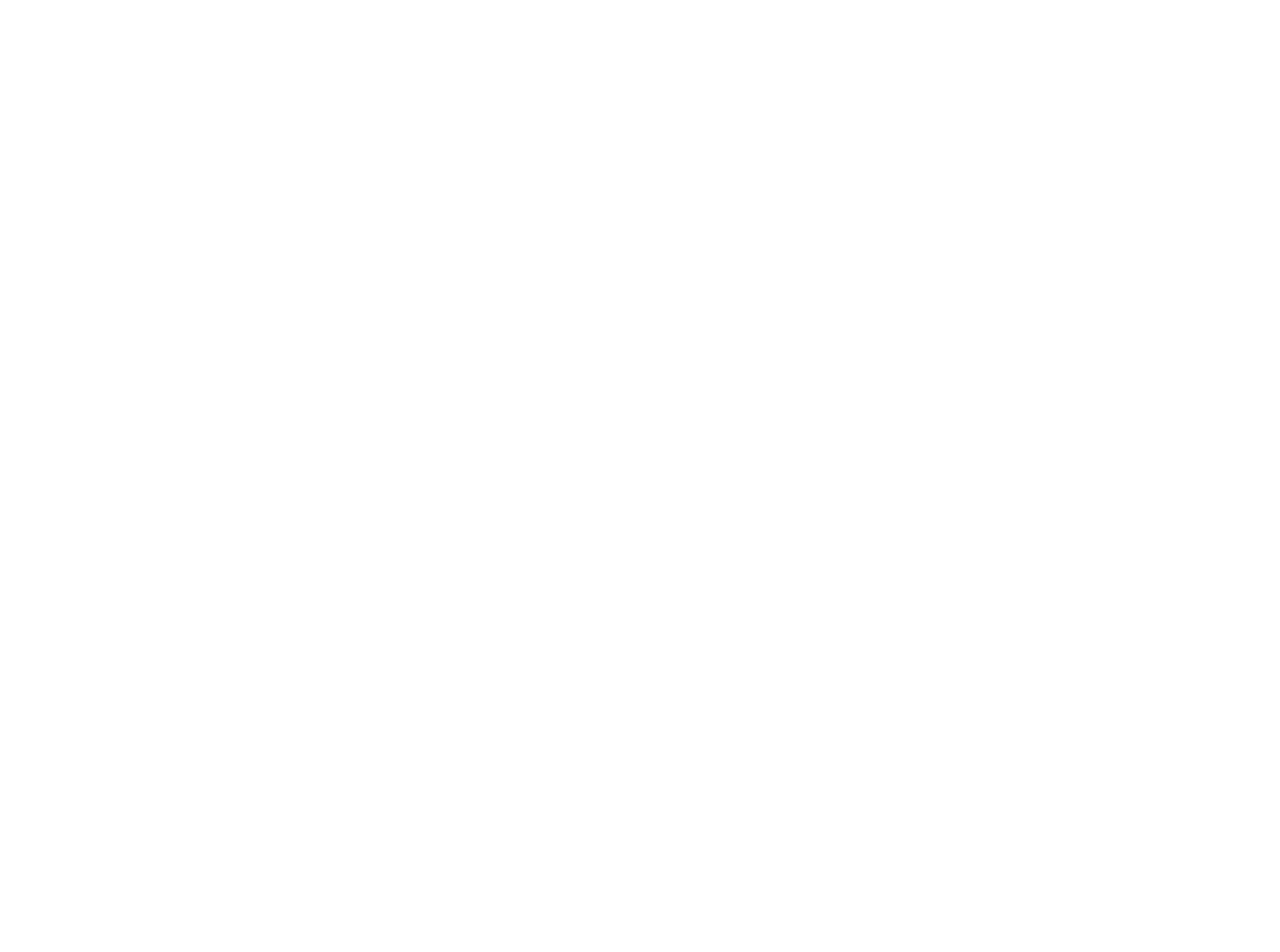
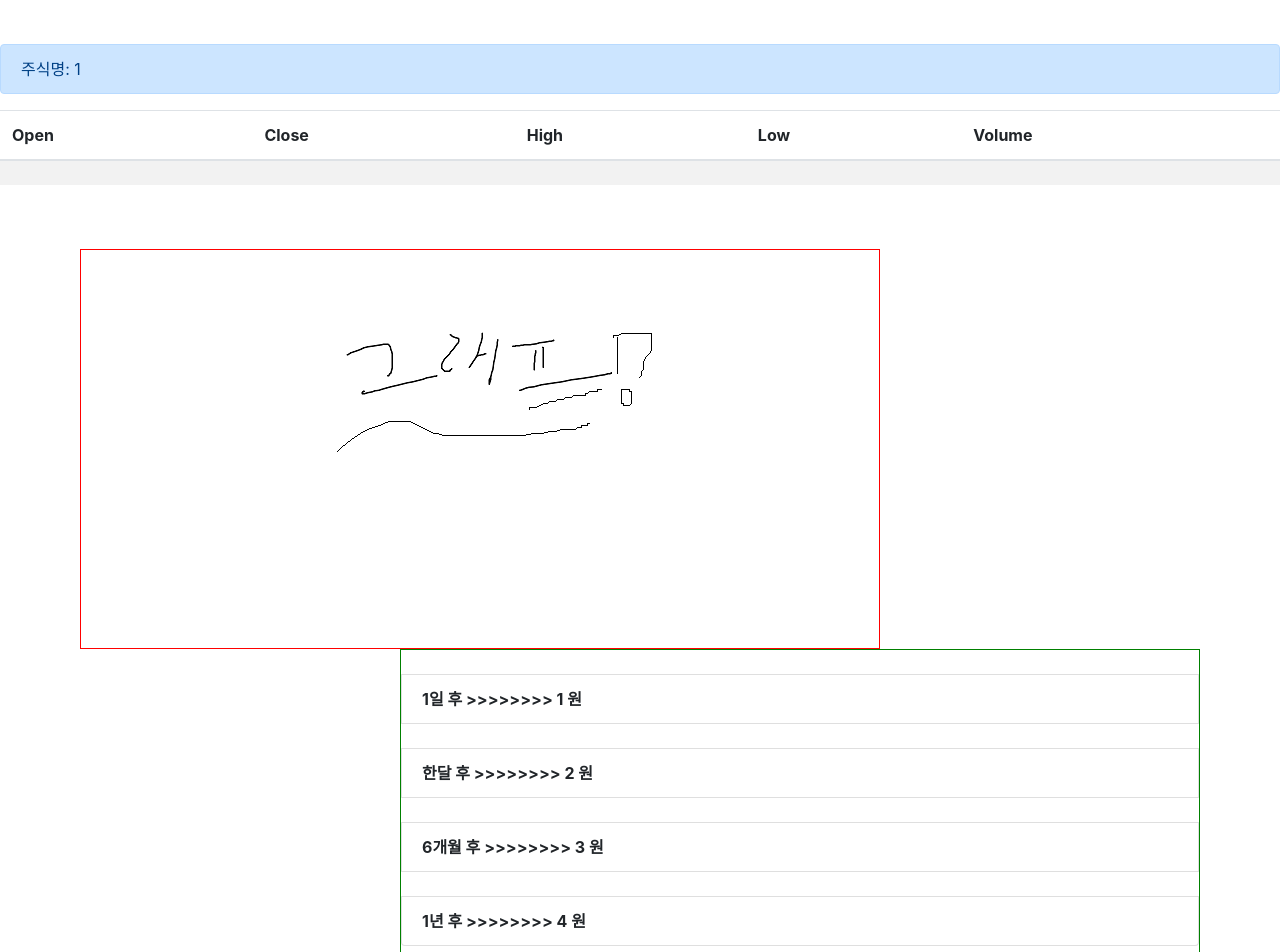
Before and after one commit to FRABUCHI/stockProject, a Vue app in the folder frontend/: page /detail/1 in a window 1280 px wide. Shown: the part 140-1092 px from the top of the page. Before the commit the page ends 800 px from the top, so only its background shows below. Built offline with nearby package versions, Linux system fonts and the light colour scheme.

Commit message:
detail update

```diff
--- a/frontend/src/components/Detail.vue
+++ b/frontend/src/components/Detail.vue
@@ -1,34 +1,112 @@
 <template>
     <div class="detail">
-     <h1>여긴 Detail 페이지임니당~ㅎ</h1>
+     <br><h1>Detail 페이지임니당~ㅎ</h1>
      <br><br>
+     <b-alert show variant="primary"> 주식명: {{" " + company}}</b-alert>
      <b-table striped hover
-         :items="detail_items"
-         :fields="detial_fields">
+         :items="stock"
+         :fields="detail_fields">
     </b-table>
     <br><br>
-    <img src="@/assets/exgraph.png"
-         width="1300dp" height="500dp" style="margin-left:250px"/>
-
+    <div style="width:800px; height:400px; border:1px solid red; float:left; margin-left:80px">
+      <img src="@/assets/exgraph.png" align="center" style="margin-left: auto; margin-right: auto; display: block;"/>
+    </div>
+    <div style="width:800px;height:400px; border:1px solid green; float:right; margin-right:80px">
+      <b-list-group>
+        <br>
+       <b-list-group-item class="d-flex justify-content-between align-items-center">
+         <strong>1일 후 >>>>>>>> {{" "+cost.day + " 원"}}</strong>
+       </b-list-group-item><br>
+       <b-list-group-item class="d-flex justify-content-between align-items-center">
+         <strong>한달 후 >>>>>>>> {{" "+cost.month + " 원"}}</strong>
+       </b-list-group-item><br>
+       <b-list-group-item class="d-flex justify-content-between align-items-center">
+         <strong>6개월 후 >>>>>>>> {{" "+cost.half_year + " 원"}}</strong>
+       </b-list-group-item><br>
+       <b-list-group-item class="d-flex justify-content-between align-items-center">
+         <strong>1년 후 >>>>>>>> {{" "+cost.year + " 원"}}</strong>
+       </b-list-group-item>
+     </b-list-group>
+    </div>
     </div>
 </template>
 
+
 <script>
-let detail_items = [
-  { 주식명: "혁준이", 시가: 7, 고가: 777, 저가: 444, 종가: 789, 거래량: 777777 }
-];
+export default {
 
-export default {
-  name: "App",
+  created(){
+    console.log(this.$route)
+    this.company = this.$route.params.company
+    this.stock[0].open = this.$route.params.open
+    this.stock[0].close = this.$route.params.close
+    this.stock[0].high = this.$route.params.high
+    this.stock[0].low = this.$route.params.low
+    this.stock[0].volume = this.$route.params.volume
+  },
+
+  name: "Detail",
   data() {
     return {
-      detail_fields: ["주식명", "시가", "고가", "저가", "종가", "거래량"],
-      detail_items: detail_items
+      detail_fields: ["open", "close", "high", "low", "volume"],
+      //field와 data type 맞춤(due to table)
+      stock: [
+        { open: '', close: '', high: '', low: '', volume: ''}
+      ],
+      stockUp: [
+        { open: '', close: '', high: '', low: '', volume: '',
+                       predict: '', present: ''}
+      ],
+      company : '',  //db로부터 company 받아옴
+      cost : {
+        day: '1',
+        month:'2',
+        half_year: '3',
+        year: '4'
+      },
     };
   },
   methods: {
-    getStockDetail() {},
-    showAlert() {}
-  }
+    getStockDetail() {
+      // 안불리는 이유좀(?)
+      console.log('겟스톡디테일')
+      this.$http.get(`/api/stock/one`,{
+      }).then(res => {
+        console.log(res.data)
+        console.log("stock: " + this.stock)
+        //전달받은 stock - 원래stock 필드,present,predict,날짜별
+
+        //날짜별 예측가격이 각각 넘어옴(오차있는)
+        cost.day = this.stock.day;
+        cost.month = this.stock.month;
+        cost.half_year = this.stock.half_year;
+        cost.year = this.year;
+
+        //오차수정작업
+        error = (this.stock[0].close - this.stock.present)
+        this.stock.predict += error
+        this.stock.present += error
+        cost.day += error
+        cost.month += error
+        cost.half_year += error
+        cost.year += error
+
+      }).catch(err => {
+        console.log(err)
+      })
+    },
+  },
 };
 </script>
+
+<style scoped>
+.aligncenter {
+    text-align: center;
+}
+.alignleft {
+    text-align: left;
+}
+.alignright {
+    text-align: right;
+}
+</style>
--- a/frontend/src/components/Stock.vue
+++ b/frontend/src/components/Stock.vue
@@ -20,8 +20,8 @@
                        :current-page="currentPage"
                        :per-page="perPage">
                         <template slot="detail" slot-scope="row">
-                         <b-button size="sm" v-on:click="'#'"
-                                   variant="info" class="mr-2">
+                         <b-button size="sm" variant="info" class="mr-2"
+                                   @click="pushDetails(row.index)">
                               보기
                          </b-button>
                         </template>
@@ -34,13 +34,14 @@
                          :current-page="currentPage"
                          :per-page="perPage">
                           <template slot="detail" slot-scope="row">
-                           <b-button size="sm" v-on:click="'#'" class="mr-2" variant="info">
+                           <b-button size="sm" v-on:click="'#'" class="mr-2" variant="info"
+                                     @click="pushDetails(row.index)">
                                 보기
                            </b-button>
                           </template>
                           <template slot="favorites" slot-scope="row">
-                           <b-button size="sm" class="mr-2"
-                           @click="addFavorites(row.index)" variant="info">
+                           <b-button size="sm" class="mr-2" variant="info"
+                                      @click="pushFavorites(row.index)">
                                 추가
                            </b-button>
                           </template>
@@ -55,7 +56,6 @@
          </b-row>
     </div>
 </template>
-
 <script>
 export default {
   name: "App",
@@ -69,14 +69,15 @@
       stockRows: 0,
       totalRows: 0,
       currentPage: 1,
-      perPage: 3,
+      perPage: 7,
       dismissSecs: 1,
       dismissCountDown: 0,
-      id: 'syl'
+      id:  'syl'
     };
   },
   methods: {
     getStockList() {
+      console.log('겟스톡리스트')
       this.$http.get('/api/stock/all')
       .then((res) => {
         console.log('Response Data: ' + res.data)
@@ -117,7 +118,8 @@
         console.log(err)
       ])
     },
-    addFavorites(index) {
+    pushFavorites(index) {
+      this.dismissCountDown = this.dismissSecs;
       console.log(this.stock[index].company)
       let company = this.stock[index].company
       this.$http.post('/api/stock/addFavorites', {
@@ -130,12 +132,25 @@
         console.log(err)
       ])
     },
+    //동적라우팅
+    pushDetails(index){
+      //console.log(this.stock[index].company)
+      this.$router.push({
+        name: 'Detail',
+        params: { company : this.stock[index].company,
+                  open : this.stock[index].open,
+                  close : this.stock[index].close,
+                  high : this.stock[index].high,
+                  low : this.stock[index].low,
+                  volume : this.stock[index].volume
+        }
+      }
+      )
+    },
     countDownChanged(dismissCountDown) {
       this.dismissCountDown = dismissCountDown;
-    },
-    showAlert() {
-      this.dismissCountDown = this.dismissSecs;
     }
+
   }
 };
 </script>
--- a/frontend/src/router/index.js
+++ b/frontend/src/router/index.js
@@ -45,7 +45,7 @@
       component: Money
     },
     {
-      path: '/detail',
+      path: '/detail/:company',
       name: 'Detail',
       component: Detail
     }
```
Also changed, not shown: frontend/src/components/Main.vue (line endings or trailing spaces), 2 other files (tests, documents, lock files or other folders).
